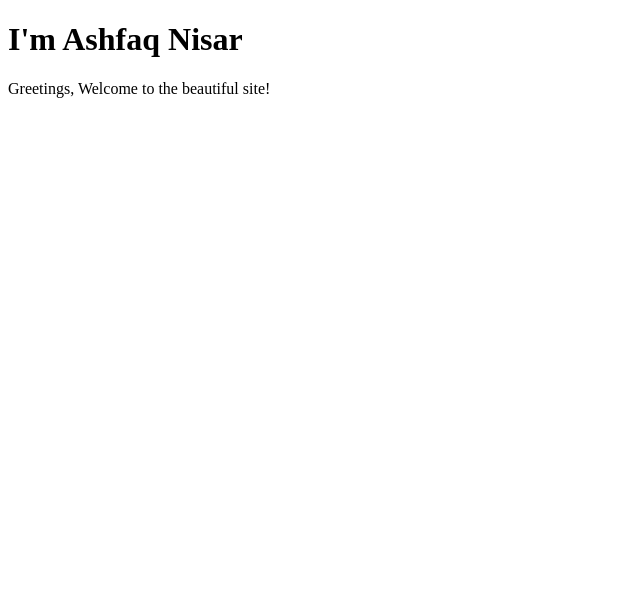
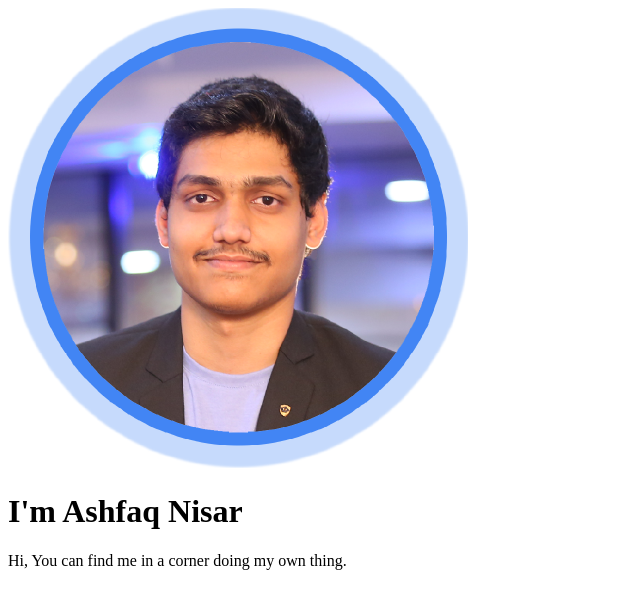
Before and after one commit to vamshikrishnaginna/portfolio, a Next.js app: page / in a window 1280 px wide. Shown: the top 608 px of the page, without its empty margins (0-640 px from the left). Built offline with nearby package versions, Linux system fonts and the light colour scheme.

Commit message:
feat: Added the image to the website

```diff
--- a/pages/index.js
+++ b/pages/index.js
@@ -1,4 +1,6 @@
 import Head from "next/head";
+import Image from "next/image";
+import profilePicture from "../public/images/profile.png";
 
 export default function Home() {
   return (
@@ -8,13 +10,16 @@ export default function Home() {
         <link rel="icon" href="/favicon.ico" />
       </Head>
       <main className="flex flex-col items-center justify-center w-full flex-1 px-20 text-center">
-        <h1 className="text-3xl text-white">
+        <div className={"w-72"}>
+          <Image src={profilePicture} alt={"Picture of Ashfaq"} />
+        </div>
+        <h1 className="mt-3 text-3xl text-white">
           {/* eslint-disable-next-line react/no-unescaped-entities */}
           I'm <span className={"text-5xl text-buffy"}>Ashfaq Nisar </span>
         </h1>
 
         <p className="mt-3 text-xl text-gray-200">
-          Greetings, Welcome to the beautiful site!
+          Hi, You can find me in a corner doing my own thing.
         </p>
       </main>
     </div>
```
Also changed, not shown: public/images/profile.png (added).
